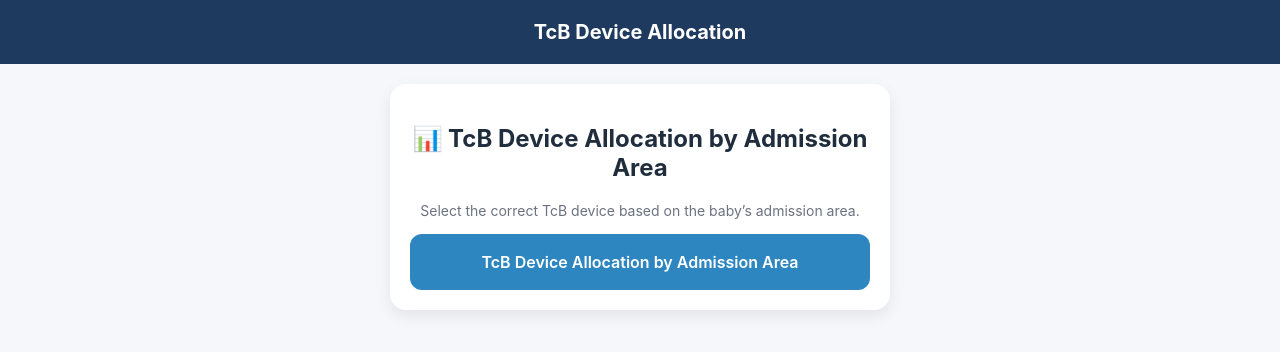
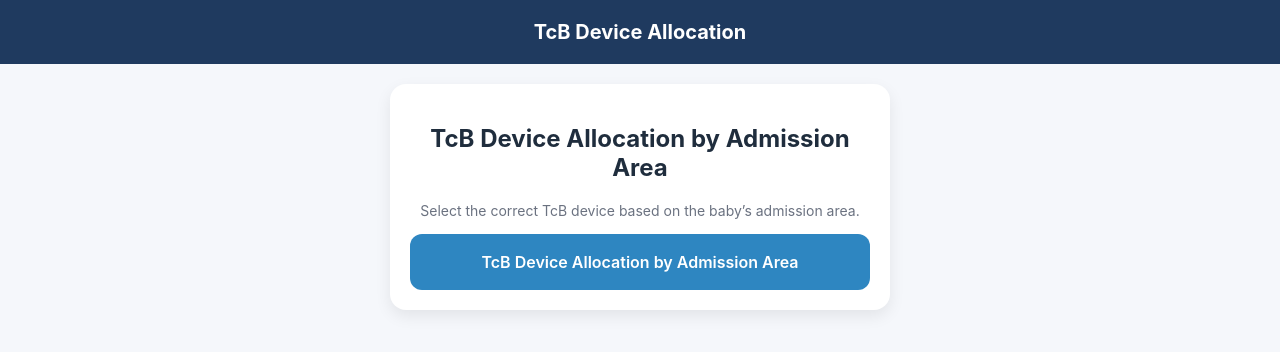
Before and after one commit to SP-8403/gsh-neonatal-hub, a plain HTML site: page tcb.html in a window 1280 px wide. Drawn offline with Linux system fonts and the light colour scheme.

Commit message:
Update tcb.html

```diff
--- a/tcb.html
+++ b/tcb.html
@@ -70,7 +70,7 @@ TcB Device Allocation
 
   <div class="card">
 
-    <h2>📊 TcB Device Allocation by Admission Area </h2>
+    <h2> TcB Device Allocation by Admission Area </h2>
 
     <p class="desc">
     Select the correct TcB device based on the baby’s admission area.
```
